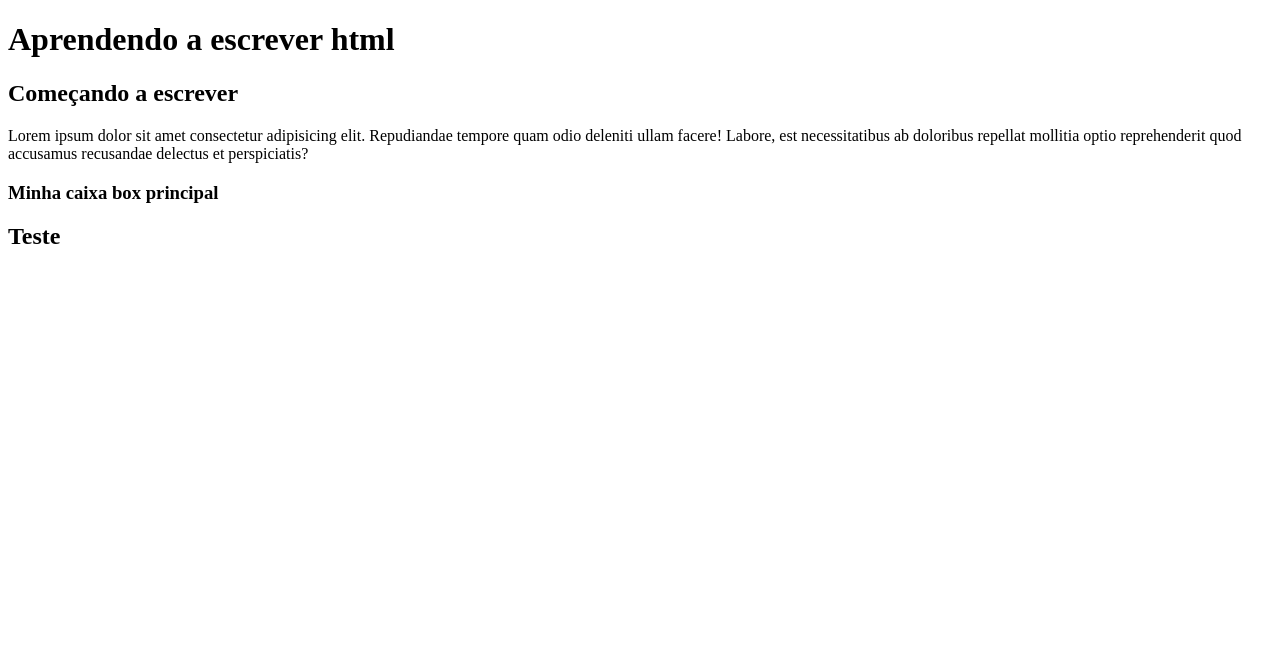
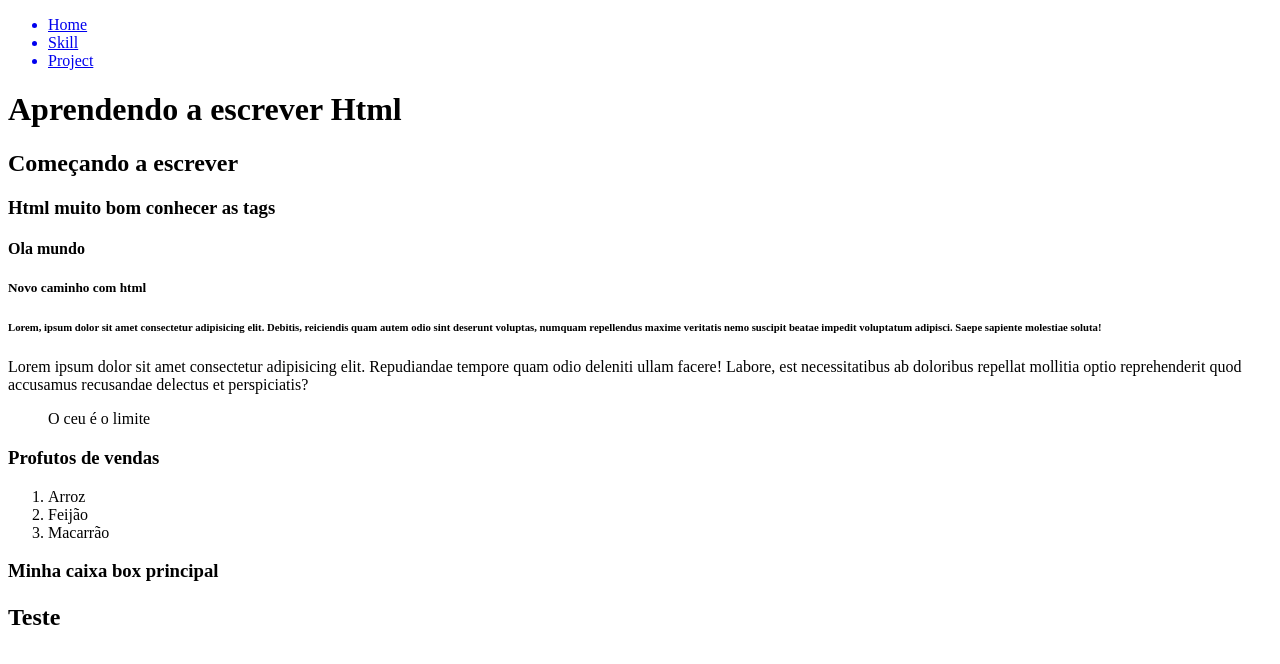
Before and after one commit to Rafaeltijpa/projeto-tags-aprendidas, a plain HTML site: page index.html in a window 1280 px wide. Drawn offline with Linux system fonts and the light colour scheme.

Commit message:
v2 Aplicando novas tags html

```diff
--- a/index.html
+++ b/index.html
@@ -9,18 +9,53 @@
 </head>
 
 <body>
+    <nav>
+        <Ul>
+            <a href="#">
+                <li>Home</li>
+            </a>
+            <a href="#">
+                <li>Skill</li>
+            </a>
+            <a href="#">
+                <li>Project</li>
+            </a>
 
-    <h1>Aprendendo a escrever html</h1>
+
+        </Ul>
+
+
+    </nav>
+    <h1>Aprendendo a escrever <strong>Html</strong></h1>
     <h2>Começando a escrever</h2>
+    <h3>Html muito bom conhecer as tags</h3>
+    <h4>Ola mundo</h4>
+    <h5>Novo caminho com html</h5>
+    <h6>Lorem, ipsum dolor sit amet consectetur adipisicing elit. Debitis, reiciendis quam autem odio sint deserunt
+        voluptas, numquam repellendus maxime veritatis nemo suscipit beatae impedit voluptatum adipisci. Saepe sapiente
+        molestiae soluta!</h6>
     <p>Lorem ipsum dolor sit amet consectetur adipisicing elit. Repudiandae tempore quam odio deleniti ullam facere!
         Labore, est necessitatibus ab doloribus repellat mollitia optio reprehenderit quod accusamus recusandae delectus
         et perspiciatis?</p>
-
+    <blockquote>O ceu é o limite</blockquote>
     <div class="container">
+        <div>
+            <H3>Profutos de vendas</H3>
+            <ol>
+                <li>Arroz</li>
+                <li>Feijão</li>
+                <li>Macarrão</li>
+            </ol>
+        </div>
 
         <h3 id="box-1">Minha caixa box principal</h3>
+        <h4></h4>
+        <h2>Teste</h2>
 
-        <h2>Teste</h2>
+        <div class="listas">
+
+
+        </div>
 
     </div>
 
```
